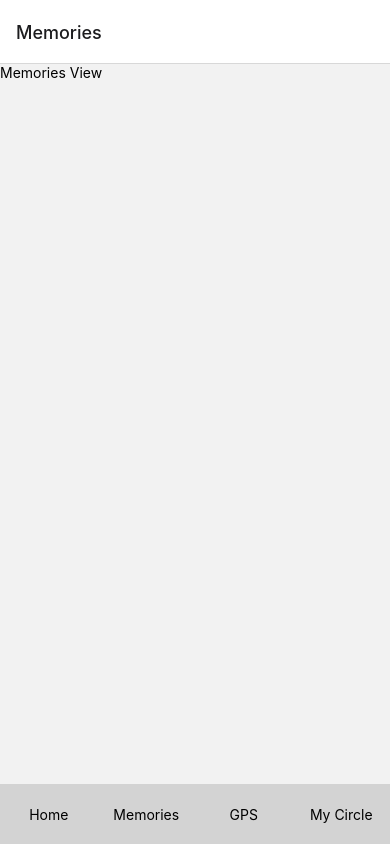
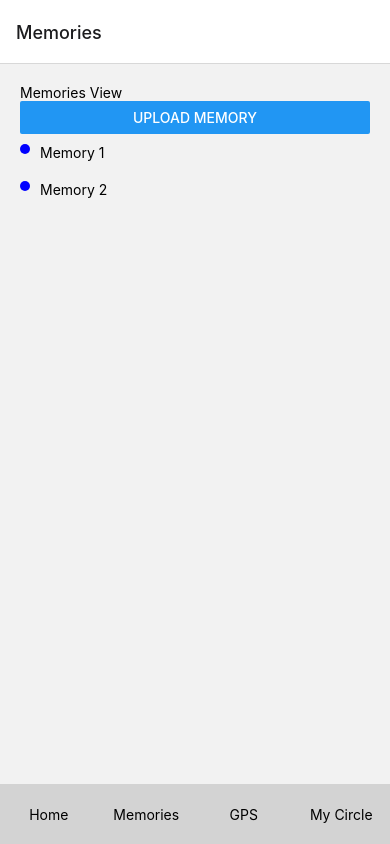
Before and after one commit to anahihull/medihacks, a React Native app: screen /Memories in a window 390 px wide. Built offline with nearby package versions, Linux system fonts and the light colour scheme.

Commit message:
Intento de hacer upload img un componente

```diff
--- a/package.json
+++ b/package.json
@@ -17,8 +17,11 @@
     "expo-status-bar": "~1.6.0",
     "react": "18.2.0",
     "react-native": "0.72.4",
+    "react-native-image-picker": "^7.0.0",
     "react-native-safe-area-context": "4.6.3",
-    "react-native-screens": "~3.22.0"
+    "react-native-screens": "~3.22.0",
+    "vis-timeline": "^7.7.2",
+    "expo-image-picker": "~14.3.2"
   },
   "devDependencies": {
     "@babel/core": "^7.20.0"
--- /dev/null
+++ b/src/components/Timeline.js
@@ -0,0 +1,17 @@
+import React from 'react';
+import { View, Text } from 'react-native';
+
+const MemoriesTimeline = ({ memories }) => {
+  return (
+    <View>
+      {memories.map((memory, index) => (
+        <View key={index} style={{ flexDirection: 'row', marginVertical: 10 }}>
+          <View style={{ width: 10, height: 10, borderRadius: 5, backgroundColor: 'blue', marginRight: 10 }}></View>
+          <Text>{memory.content}</Text>
+        </View>
+      ))}
+    </View>
+  );
+}
+
+export default MemoriesTimeline;
--- /dev/null
+++ b/src/components/UploadMemory.js
@@ -0,0 +1,77 @@
+import React, { useState } from 'react';
+import { Button, Alert } from 'react-native';
+import * as ImagePicker from 'expo-image-picker';
+
+const UploadMemory = ({ memories, onNewMemory }) => {
+
+    const isContentNameUnique = (name) => {
+        return !memories.some(memory => memory.content === name);
+    }
+
+    const handleImagePick = async () => {
+        let permissionResult = await ImagePicker.requestMediaLibraryPermissionsAsync();
+
+        if (!permissionResult.granted) {
+            alert('Permission to access camera roll is required!');
+            return;
+        }
+
+        const result = await ImagePicker.launchImageLibraryAsync();
+
+        if (result.canceled) {
+            return;
+        }
+
+        const content = await new Promise(resolve => {
+            Alert.prompt(
+                'Memory Content Name',
+                'Enter the memory content name:',
+                [{
+                    text: 'Cancel',
+                    onPress: () => resolve(null),
+                    style: 'cancel',
+                }, {
+                    text: 'OK',
+                    onPress: content => resolve(content)
+                }],
+                'plain-text'
+            );
+        });
+
+        const start = await new Promise(resolve => {
+            Alert.prompt(
+                'Memory Date or Text',
+                'Enter a date or any text for this memory:',
+                [{
+                    text: 'Cancel',
+                    onPress: () => resolve(null),
+                    style: 'cancel',
+                }, {
+                    text: 'OK',
+                    onPress: text => resolve(text)
+                }],
+                'plain-text'
+            );
+        });
+
+        if (content && start) {
+            const newMemory = {
+                content,
+                start,
+                image: result.assets[0].uri
+            };
+
+            if (isContentNameUnique(content)) {
+                onNewMemory(newMemory);
+            } else {
+                Alert.alert('Error', 'This content name already exists. Please choose a different name.');
+            }
+        } else {
+            Alert.alert('Error', 'Memory upload cancelled.');
+        }
+    };
+
+    return <Button title="Upload Memory" onPress={handleImagePick} />;
+}
+
+export default UploadMemory;
--- a/src/views/MemoriesView.js
+++ b/src/views/MemoriesView.js
@@ -1,12 +1,36 @@
-import React from 'react';
-import { View, Text } from 'react-native';
+import React, { useState } from 'react';
+import { View, Text, Image } from 'react-native';
+import Timeline from '../components/Timeline';
+import UploadMemory from '../components/UploadMemory';
 
 const MemoriesView = () => {
-  return (
-    <View>
-      <Text>Memories View</Text>
-    </View>
-  );
+    const [memories, setMemories] = useState([
+        { id: 1, content: 'Memory 1', start: '2023-09-01', image: null },
+        { id: 2, content: 'Memory 2', start: '2023-09-05', image: null },
+    ]);
+
+    const handleNewMemory = (newMemory) => {
+        setMemories(prevMemories => [
+            ...prevMemories,
+            {
+                id: prevMemories.length + 1,
+                content: newMemory.content,
+                start: newMemory.start,
+                image: newMemory.image
+            }
+        ]);
+    }
+
+    return (
+        <View style={{ padding: 20 }}>
+            <Text>Memories View</Text>
+            <UploadMemory memories={memories} onNewMemory={handleNewMemory} />
+            <Timeline memories={memories} />
+            {memories.map(memory => (
+                memory.image ? <Image key={memory.id} source={{ uri: memory.image }} style={{ width: 100, height: 100 }} /> : null
+            ))}
+        </View>
+    );
 }
 
 export default MemoriesView;
```
Also changed, not shown: 1 other file (tests, documents, lock files or other folders).
